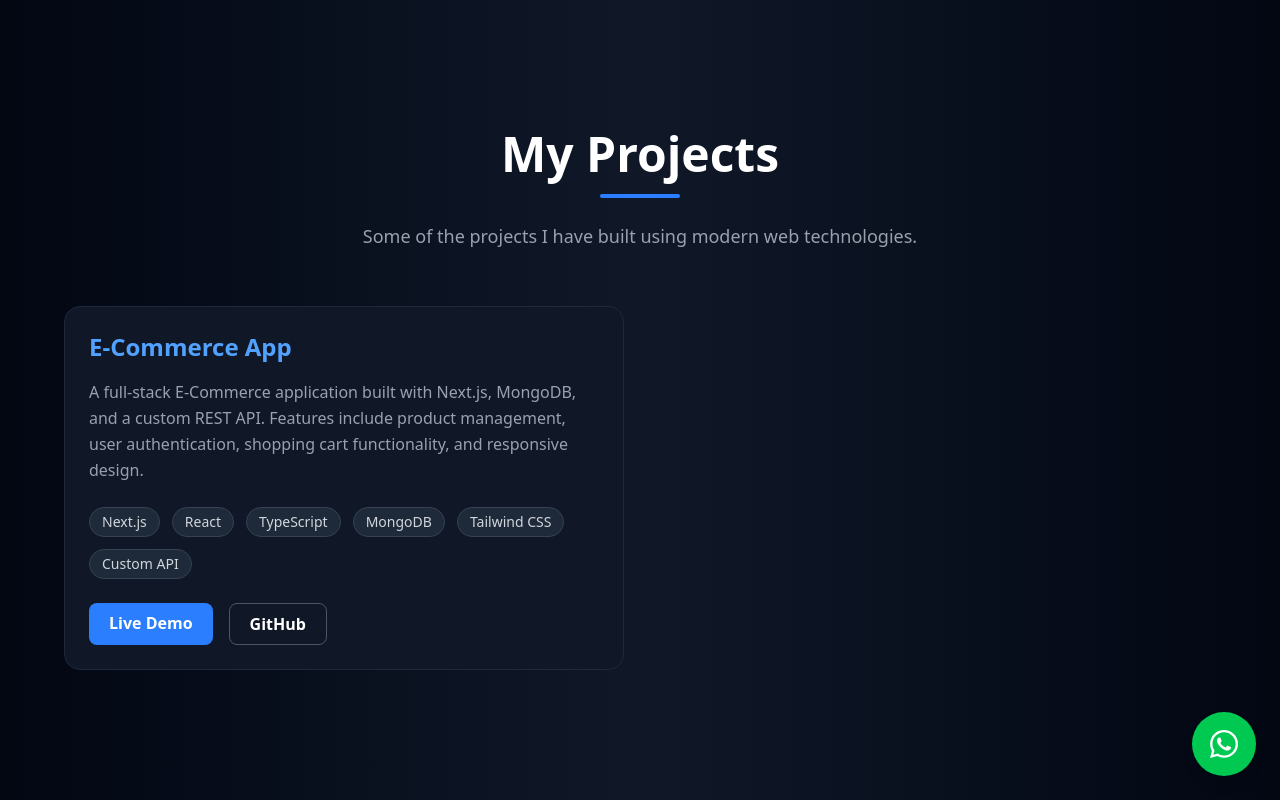
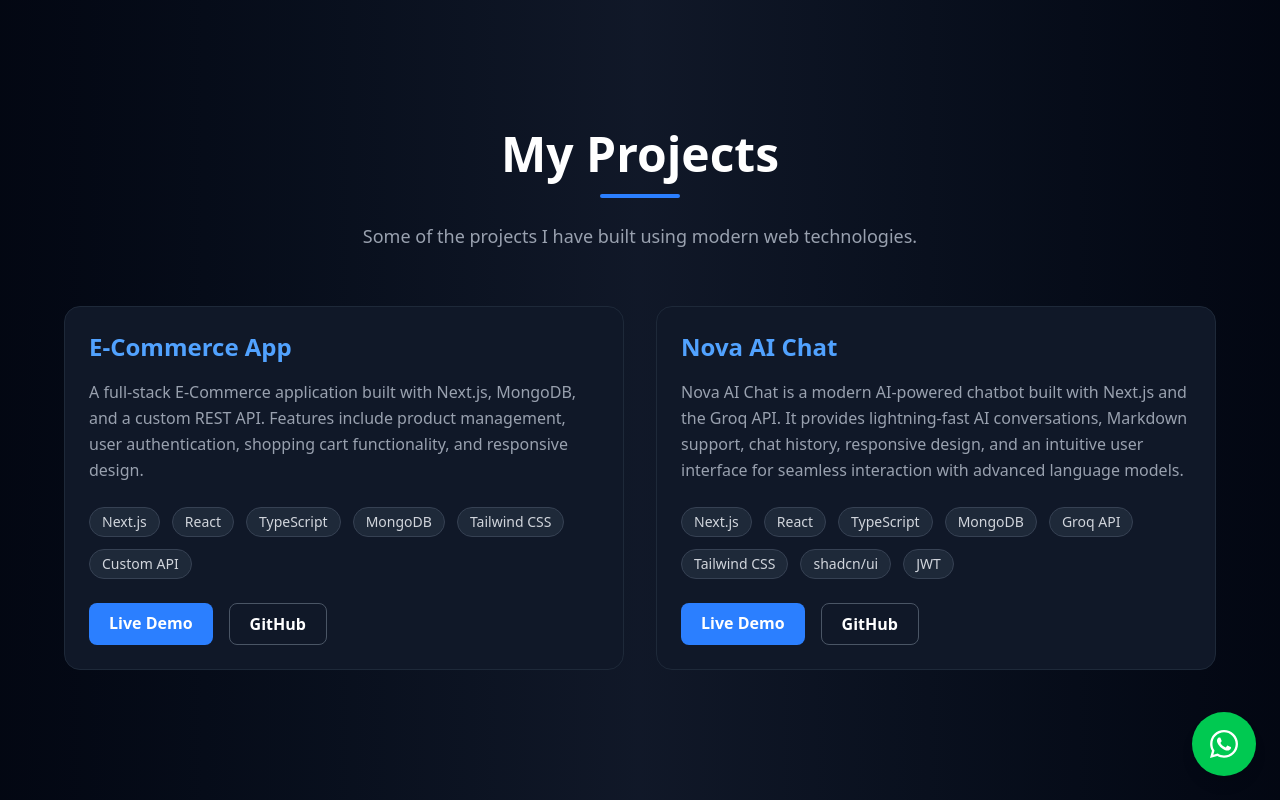
Before and after one commit to ahmedmobile23500-coder/My-Portfolio, a Next.js app: page /components/Projects in a window 1280 px wide. Built offline with nearby package versions, Linux system fonts and the light colour scheme.

Commit message:
Update Hero and Projects sections

```diff
--- a/src/app/components/Hero/page.tsx
+++ b/src/app/components/Hero/page.tsx
@@ -64,7 +64,7 @@ export default function Hero() {
           </h1>
 
           <h2 className="text-2xl md:text-4xl font-semibold text-gray-100 mt-4">
-            Full Stack Web Developer
+            AI Powered Full Stack Web Developer
           </h2>
 
           <p className="text-gray-300 mt-6 max-w-xl text-lg leading-relaxed">
@@ -83,10 +83,10 @@ export default function Hero() {
             </a>
 
             <a
-              href="#contact"
+              href="#projects"
               className="border border-gray-500 hover:border-blue-400 hover:text-blue-400 px-6 py-3 rounded-lg font-semibold transition"
             >
-              Contact Me
+              My Projects
             </a>
           </div>
 
--- a/src/app/components/Projects/page.tsx
+++ b/src/app/components/Projects/page.tsx
@@ -16,6 +16,24 @@ export default function Projects() {
     ],
     github: "https://github.com/ahmedmobile23500-coder/E-Commerce",
     live: "https://e-commerce-vdb1-rho.vercel.app/",
+  },
+
+  {
+    title: "Nova AI Chat",
+    description:
+      "Nova AI Chat is a modern AI-powered chatbot built with Next.js and the Groq API. It provides lightning-fast AI conversations, Markdown support, chat history, responsive design, and an intuitive user interface for seamless interaction with advanced language models.",
+    technologies: [
+      "Next.js",
+      "React",
+      "TypeScript",
+      "MongoDB",
+      "Groq API",
+      "Tailwind CSS",
+      "shadcn/ui",
+      "JWT",
+    ],
+    github: "https://github.com/ahmedmobile23500-coder/AI_CHAT_APP",
+    live: "https://ai-chat-app-gules-iota.vercel.app/",
   },
 ];
 
```
Lines whose indentation alone changed are shown as unchanged.
